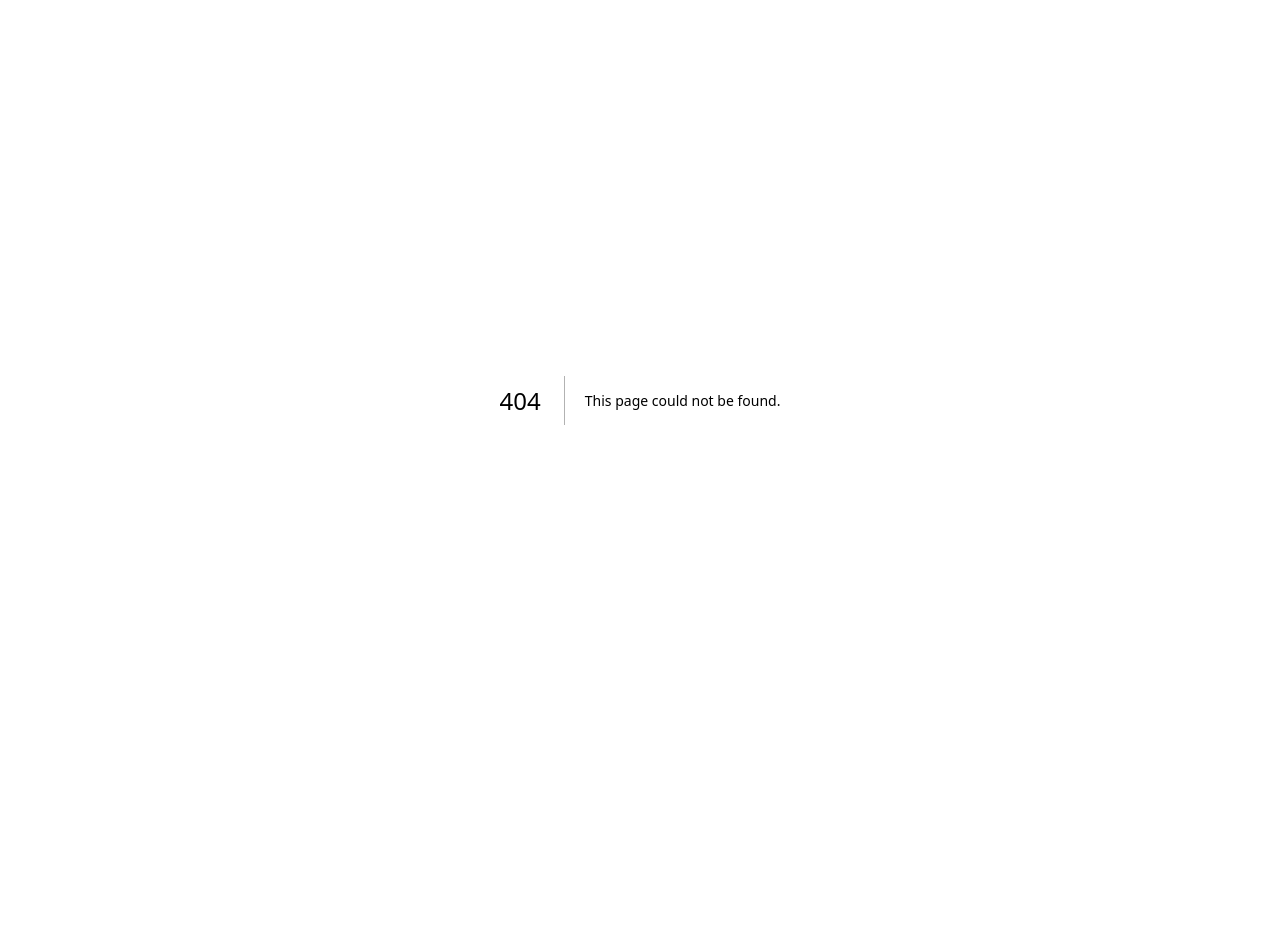
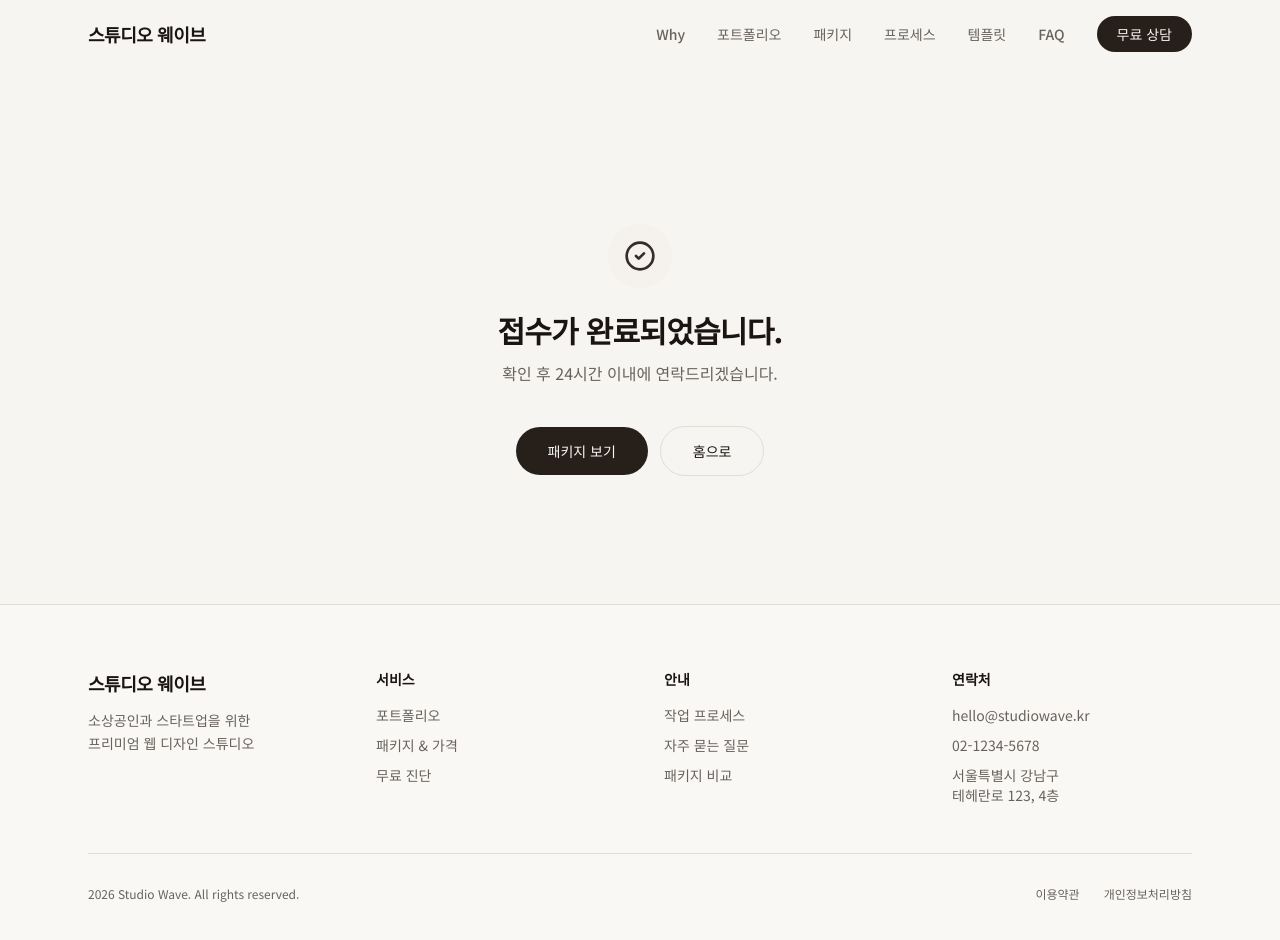
Before and after one commit to SooshinDG/Project1, a Next.js app: page /contact/thanks in a window 1280 px wide. Before the commit this address had no page. Shown: the top 940 px of the page. Before the commit the page ends 800 px from the top, so only its background shows below. Built offline with nearby package versions, Linux system fonts and the light colour scheme.

Commit message:
feat: contact thanks page and Tally redirect
Co-authored-by: Cursor <cursoragent@cursor.com>

```diff
--- /dev/null
+++ b/app/contact/thanks/page.tsx
@@ -0,0 +1,48 @@
+import type { Metadata } from "next";
+import Link from "next/link";
+import { Navbar } from "@/components/navbar";
+import { Footer } from "@/components/footer";
+import { CheckCircle2 } from "lucide-react";
+
+export const metadata: Metadata = {
+  title: "접수 완료 | 스튜디오 웨이브",
+  description: "무료 진단 신청이 접수되었습니다. 확인 후 24시간 이내에 연락드리겠습니다.",
+};
+
+export default function ContactThanksPage() {
+  return (
+    <>
+      <Navbar />
+      <main className="pt-24">
+        <section className="px-6 py-24 md:py-32">
+          <div className="mx-auto max-w-xl text-center">
+            <div className="mx-auto mb-6 flex size-16 items-center justify-center rounded-full bg-warm-100">
+              <CheckCircle2 className="size-8 text-warm-800" />
+            </div>
+            <h1 className="text-2xl font-semibold tracking-tight text-foreground md:text-3xl">
+              접수가 완료되었습니다.
+            </h1>
+            <p className="mt-3 text-base leading-relaxed text-muted-foreground">
+              확인 후 24시간 이내에 연락드리겠습니다.
+            </p>
+            <div className="mt-10 flex flex-col items-center justify-center gap-3 sm:flex-row">
+              <Link
+                href="/pricing"
+                className="inline-flex w-full items-center justify-center rounded-full bg-primary px-8 py-3.5 text-sm font-medium text-primary-foreground transition-all hover:bg-primary/90 hover:shadow-md sm:w-auto"
+              >
+                패키지 보기
+              </Link>
+              <Link
+                href="/"
+                className="inline-flex w-full items-center justify-center rounded-full border border-border bg-background px-8 py-3.5 text-sm font-medium text-foreground transition-all hover:bg-accent sm:w-auto"
+              >
+                홈으로
+              </Link>
+            </div>
+          </div>
+        </section>
+      </main>
+      <Footer />
+    </>
+  );
+}
```
Also changed, not shown: 1 other file (tests, documents, lock files or other folders).
